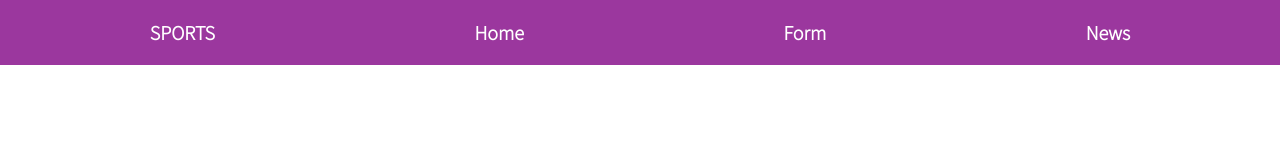
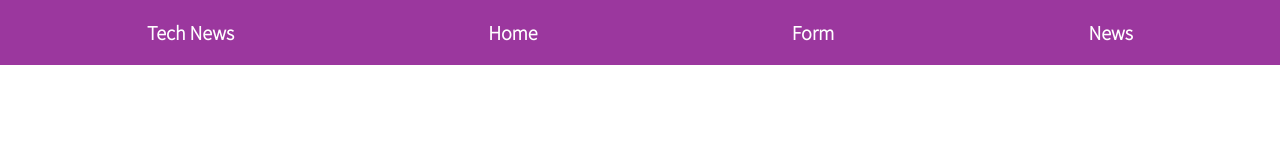
Before and after one commit to Mik3Tab/React-news-app, a React (Create React App) app: page / in a window 1280 px wide. Shown: the top 160 px of the page. Built offline with nearby package versions, Linux system fonts and the light colour scheme.

Commit message:
header mods

```diff
--- a/src/components/Header/Header.jsx
+++ b/src/components/Header/Header.jsx
@@ -4,7 +4,7 @@ import { Link } from "react-router-dom";
 const Header = () => {
   return (
     <div className="header sticky">
-      <span>SPORTS</span>
+      <span>Tech News</span>
       <span className="menu">Menu</span>
       <span>
           <Link to="/">Home</Link>
```
